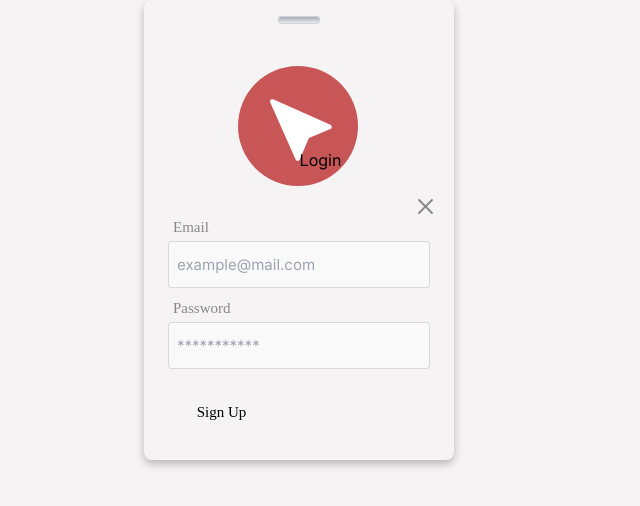
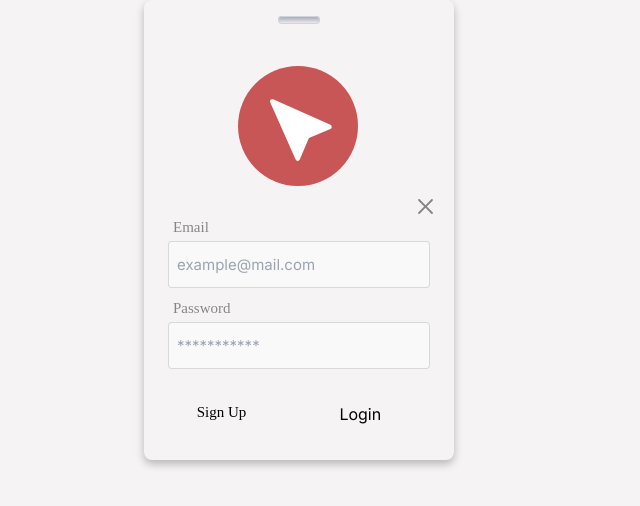
Before and after one commit to yu-hacks/yuHacks_client, a Next.js app: page / in a window 1280 px wide. Shown: the top 506 px of the page, without its empty margins (0-640 px from the left). Built offline with nearby package versions, Linux system fonts and the light colour scheme.

Commit message:
Update LoginRegistration.css

```diff
--- a/src/styles/LoginRegistration.css
+++ b/src/styles/LoginRegistration.css
@@ -146,9 +146,7 @@ input{
     width: 53px;
     position: absolute;
     left: 16.45%;
-    right: 66.46%;
     top: 87.82%;
-    bottom: 8.5%;
 }
 
 .sign-up:hover{
@@ -159,11 +157,8 @@ input{
     height: 45px;
     width: 135px;
     position: absolute;
-    left: 35.16%;
-    right: 35.95%;
-    top: 29.79%;
-    bottom: 21.32%;
-
+    left: 48%;
+    top: 85%;
 }
 
 .main-button:hover{
```
